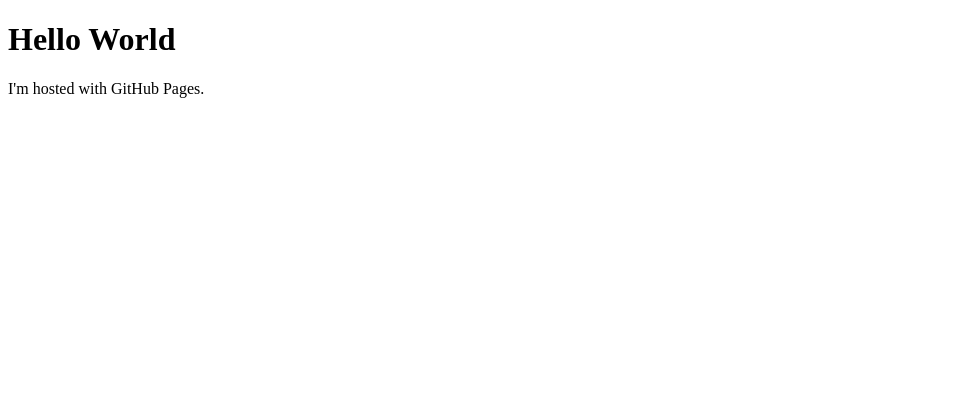
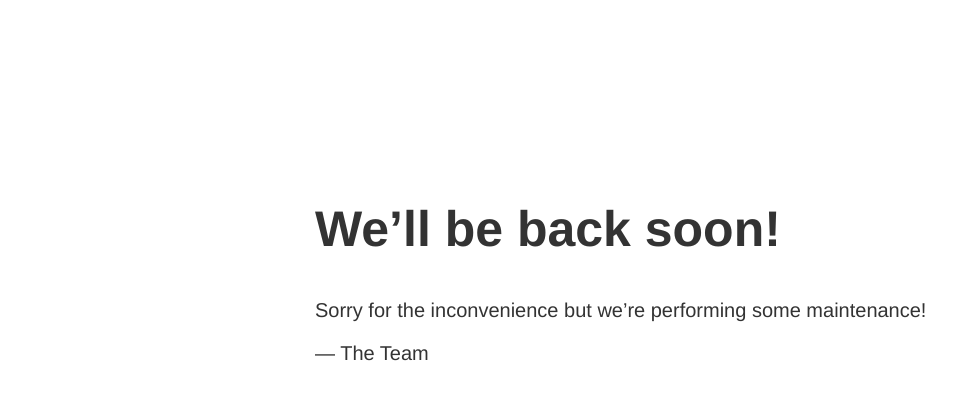
Before and after one commit to demarchenac/cddemar.github.io, a plain HTML site: page index.html in a window 1280 px wide. Shown: the whole page, without its empty margins (0-980 px from the left). Drawn offline with Linux system fonts and the light colour scheme.

Commit message:
Update index.html

```diff
--- a/index.html
+++ b/index.html
@@ -1,7 +1,23 @@
 <!DOCTYPE html>
 <html>
+<head>
+    <title>Site Maintenance</title>
+    <style>
+        body { text-align: center; padding: 150px; }
+        h1 { font-size: 50px; }
+        body { font: 20px Helvetica, sans-serif; color: #333; }
+        article { display: block; text-align: left; width: 650px; margin: 0 auto; }
+        a { color: #dc8100; text-decoration: none; }
+        a:hover { color: #333; text-decoration: none; }
+    </style>
+</head>
 <body>
-<h1>Hello World</h1>
-<p>I'm hosted with GitHub Pages.</p>
+    <article>
+        <h1>We&rsquo;ll be back soon!</h1>
+        <div>
+            <p>Sorry for the inconvenience but we&rsquo;re performing some maintenance!</p>
+            <p>&mdash; The Team</p>
+        </div>
+    </article>
 </body>
 </html>
```
